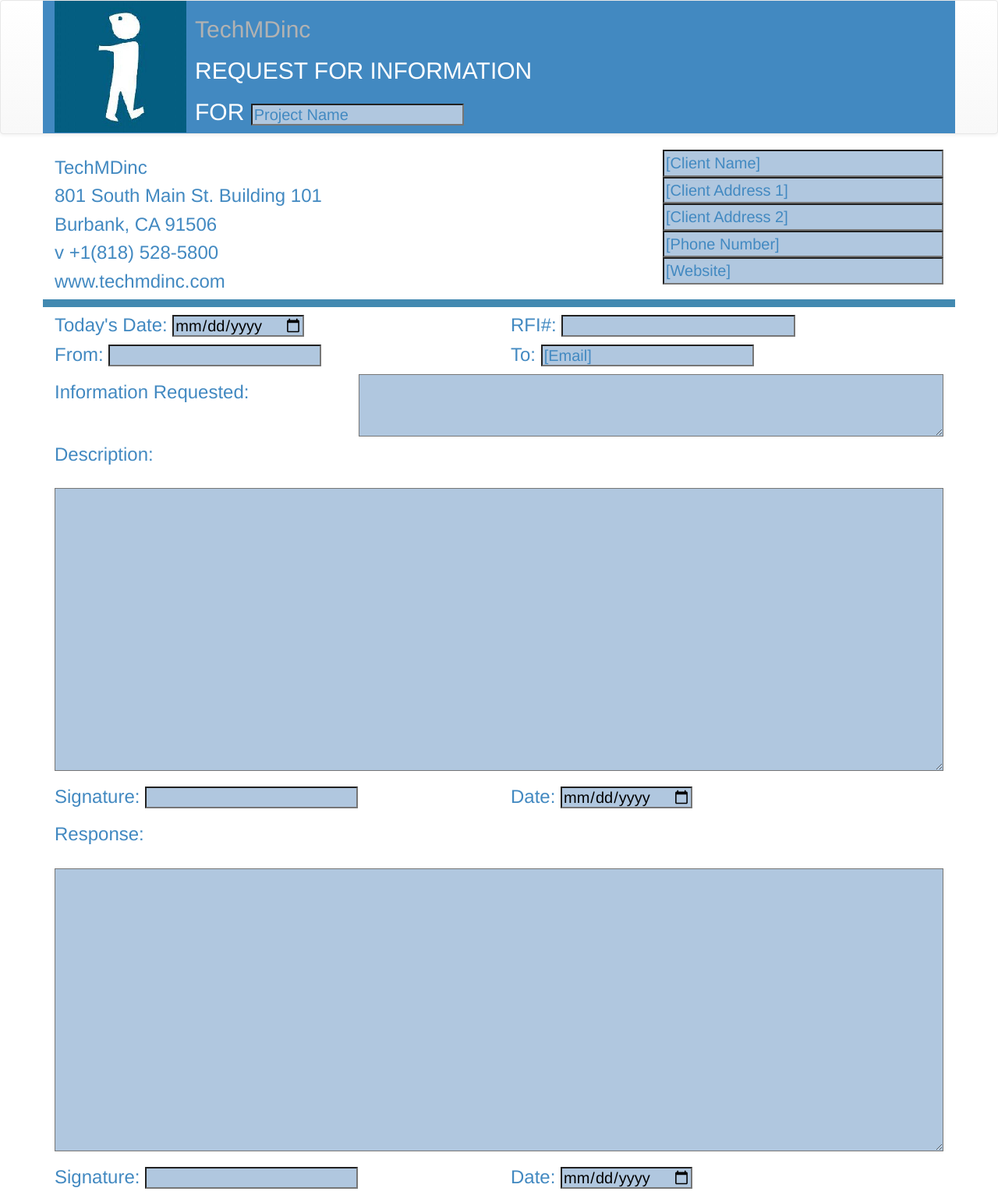
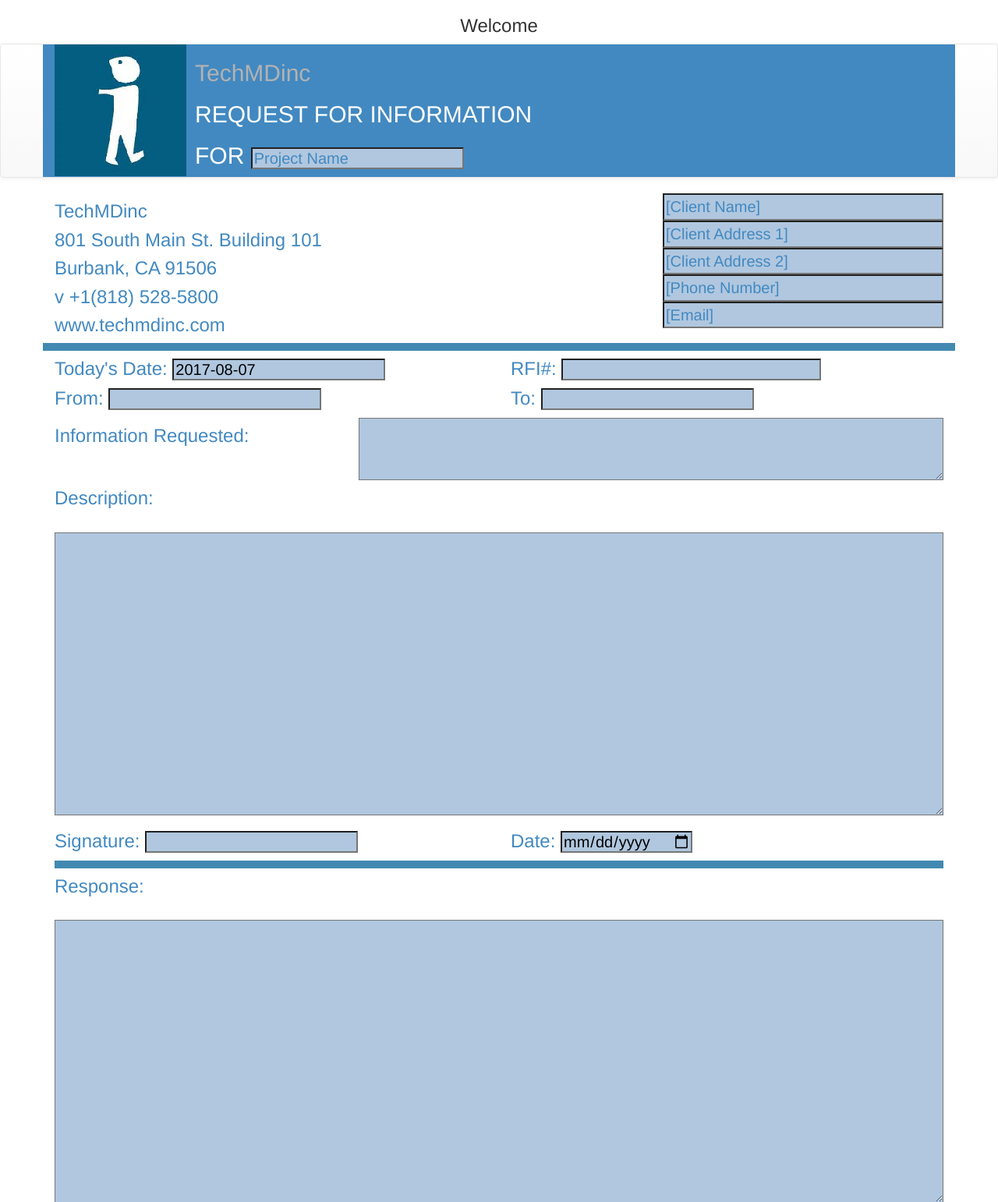
Before and after one commit to martancho/djangoApp, a Django app: page /contact/ in a window 1280 px wide. Shown: the top 1542 px of the page at 78% size. Run offline with Django 3.2, Linux system fonts and the light colour scheme; parts of the project's set-up code (start-up, migrations or seed data) failed here and were passed over; some libraries are stand-ins or nearby versions.

Commit message:
added changes suggested by jim

```diff
--- a/RFI/forms.py
+++ b/RFI/forms.py
@@ -1,10 +1,12 @@
 from django import forms
 from .models import SignUp, Contact
+from django.forms.extras.widgets import SelectDateWidget
+import datetime
 
 class ContactForm(forms.ModelForm):
 	class Meta:
 		model = Contact
-		fields = ['client_name', 'client_address','client_address2', 'email', 'info_requested', 'phone_number', 'website',
+		fields = ['client_name', 'client_address','client_address2', 'email', 'info_requested', 'phone_number', 'client',
 		'project_name', 'rfi', 'user', 'description', 'response', 'user_signature', 'client_signature']
 
 	project_name = forms.CharField(max_length=200, widget=forms.TextInput(
@@ -33,25 +35,18 @@
 			'placeholder' : '[Phone Number]',
 			'style' : 'width:100%'
 		}))
-	website = forms.CharField(max_length=200, widget=forms.TextInput(
-		attrs={
-			'placeholder' : '[Website]',
-			'style' : 'width:100%'
-		}))
-	today_date = forms.DateTimeField(widget=forms.DateTimeInput(
-		attrs={
-			'type' : 'date'
-		}))
-	rfi = forms.CharField(widget=forms.TextInput(
-		attrs={
-			'style' : 'width:300px'
-		}))
-	user = forms.CharField(widget=forms.TextInput())
 	email = forms.EmailField(widget=forms.TextInput(
 		attrs={
 			'placeholder' : '[Email]',
-			'id' : 'id_email'
+			'style' : 'width:100%'
 		}))
+	today_date = forms.DateField(widget=SelectDateWidget(), initial=datetime.date.today())
+	rfi = forms.CharField(widget=forms.TextInput(
+		attrs={
+			'style' : 'width:60%'
+		}))
+	user = forms.CharField(widget=forms.TextInput())
+	client = forms.CharField(widget=forms.TextInput())
 	info_requested = forms.CharField(widget=forms.Textarea(
 		attrs={
 			'class' : 'textInfo'
--- a/RFI/models.py
+++ b/RFI/models.py
@@ -33,8 +33,8 @@
 	client_address = models.CharField(max_length=200, blank=True, null=True)
 	client_address2 = models.CharField(max_length=200, blank=True, null=True)
 	phone_number = models.CharField(max_length=200, null=True)
-	website = models.CharField(max_length=250, null=True)
-	today_date = models.DateTimeField(default = timezone.now)
+	client = models.CharField(max_length=250, null=True)
+	today_date = models.DateTimeField(auto_now_add=True, auto_now=False)
 	rfi = models.CharField(max_length=6, null=True)
 	email = models.EmailField(max_length=254, null=True)
 	user = models.CharField(max_length=200, null = True)
--- a/RFI/templates/RFI/email.html
+++ b/RFI/templates/RFI/email.html
@@ -5,7 +5,7 @@
 {{ request.user }}
 
 <form method="POST" action="">{% csrf_token %}
-	{{form.as_p}}
+<h1>Thank you!</h1>
 
 	<input type="submit" value="Join"/>
 </form>
--- a/RFI/templates/RFI/forms.html
+++ b/RFI/templates/RFI/forms.html
@@ -39,6 +39,7 @@
 </head>
 
 <body>
+	<h3 style="text-align: center">{{title}}</h3>
 	<form method="POST" action="#" {% if form.is_multipart %}enctype="multipart/form-data"{% endif %}>
 	{% csrf_token %}
 	<!-- {{form.as_ul}}
@@ -73,7 +74,7 @@
 					{{form.client_address}}<br>
 					{{form.client_address2}}<br>
 					{{form.phone_number}}<br>
-					{{form.website}}<br>
+					{{form.email}}<br>
 				</div>
 				<svg width="100%" height="10">
 					<rect width="100%" height="10" style="fill:#4289b1;"/>
@@ -86,7 +87,7 @@
 				</div>
 				<div class="col-md-6">
 					<h5>RFI#: {{form.rfi}}</h5>
-					<h5>To: {{form.email}}</h5>
+					<h5>To: {{form.client}}</h5>
 				</div>
 			</div>
 
@@ -109,6 +110,9 @@
 				<div class="col-md-6"><h5>Date: {{form.user_date}}</h5></div>
 			</div>
 
+			<svg width="100%" height="10">
+					<rect width="100%" height="10" style="fill:#4289b1;"/>
+				</svg>
 			<div class="row">
 				<div class="col-md-12">
 					<h5>Response:</h5><br>
--- a/RFI/views.py
+++ b/RFI/views.py
@@ -35,25 +35,32 @@
 
 
 def contact(request):
+	title = 'Welcome'
 	form = ContactForm(request.POST or None)
+	context = {
+		"title" : title,
+		"form" : form
+	}
 	if form.is_valid():
 		instance = form.save(commit=False)
 		form_email = form.cleaned_data.get("email")
 		form_full_name = form.cleaned_data.get("client_name")
 		form_client_address = form.cleaned_data.get("client_address")
 		form_client_address2 = form.cleaned_data.get("client_address2")
-		form_message = form.cleaned_data.get("message")
+		form_message = form.cleaned_data.get("info_requested")
 		form_project_name = form.cleaned_data.get("project_name")
 		form_phone_number = form.cleaned_data.get("phone_number")
-		form_website = form.cleaned_data.get("website")
-		subject = "site contact form"
+		form_client = form.cleaned_data.get("client")
+		subject = "Tech MD inc contact form"
 		from_email = settings.EMAIL_HOST_USER
 		to_email = [from_email]
-		contact_message = "%s: %s via %s from %s"%(form_full_name,
+		contact_message = "The client %s: asked about %s via %s from %s"%(form_full_name,
 			form_message,
 			form_client_address,
-			form_email)
-
+			from_email)
+		context={
+			"title":"Thank you"
+		}
 		send_mail(subject,
 			contact_message,
 			from_email,
@@ -61,12 +68,8 @@
 			fail_silently=False)
 
 		instance.save()
-	# else:
-	# 	return render(request, "RFI/forms.html", {'form':form})
 
-	context = {
-		"form" : form,
-	}
+
 	return render(request, "RFI/forms.html", context)
 
 
```
Also changed, not shown: RFI/migrations/0010_auto_20170801_1518.py (added).
